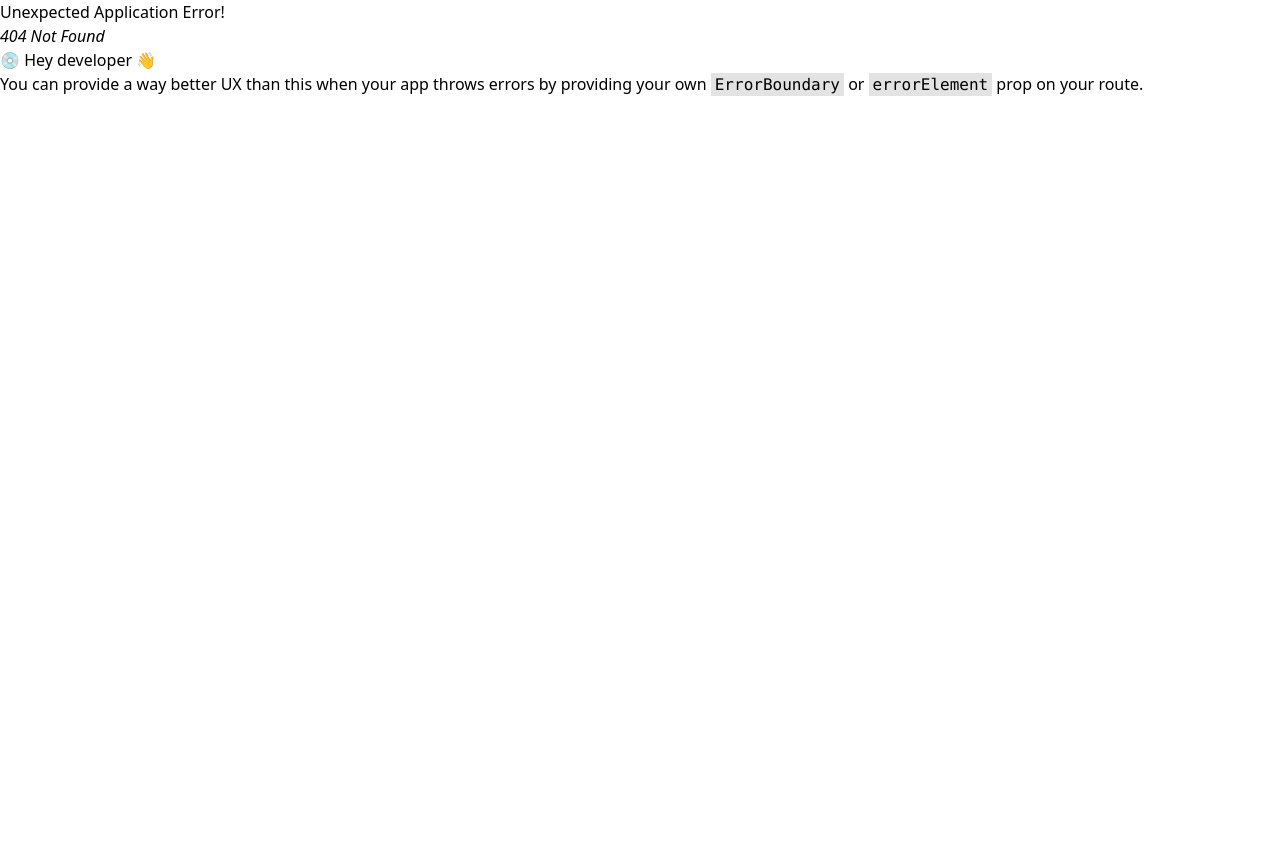
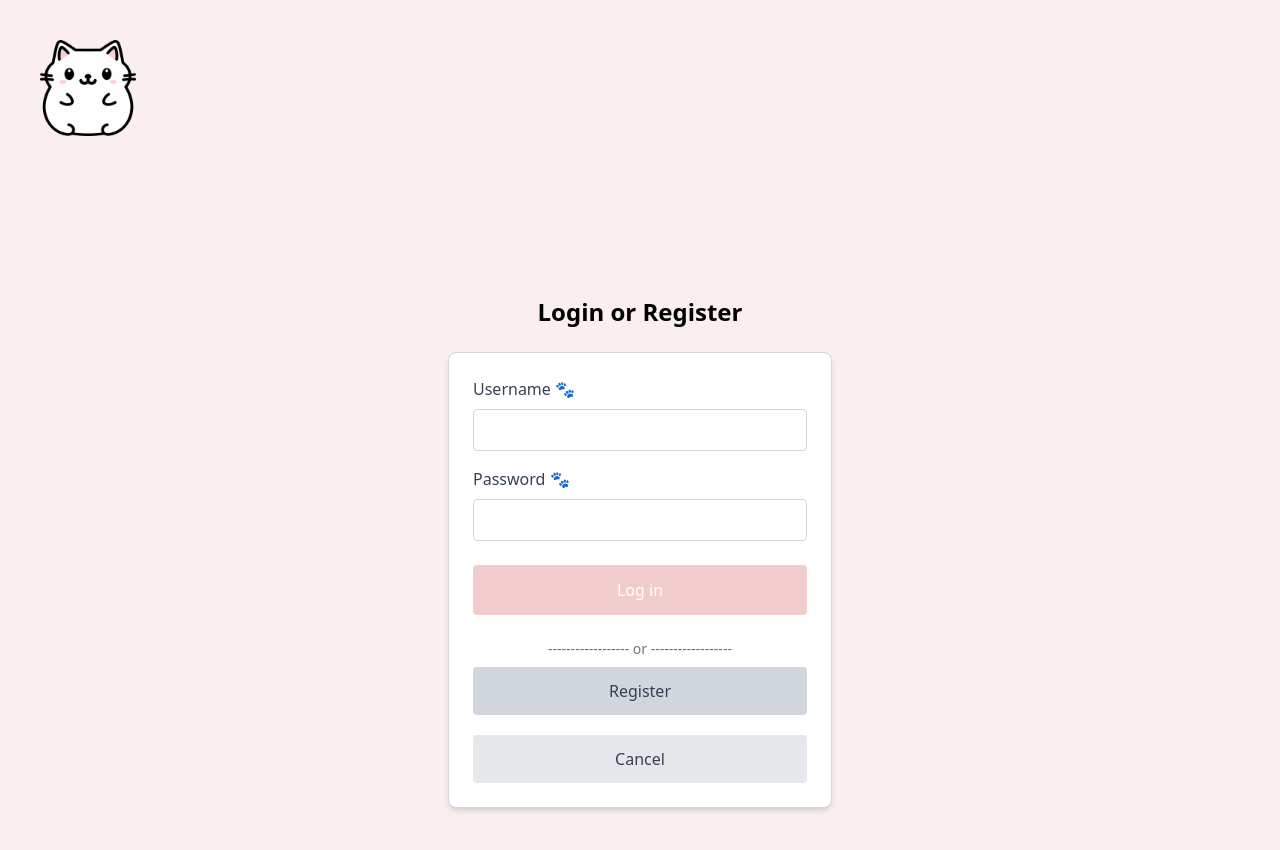
Before and after one commit to o-k-e/purrfect-memory-mern, a React (Vite) app in the folder client/: page /login in a window 1280 px wide. Before the commit this address had no page. Shown: the top 850 px of the page. Before the commit the page ends 800 px from the top, so only its background shows below. Built offline with nearby package versions, Linux system fonts and the light colour scheme.

Commit message:
fix: fix login logic

```diff
--- a/client/package.json
+++ b/client/package.json
@@ -11,6 +11,7 @@
   },
   "dependencies": {
     "@tailwindcss/vite": "^4.1.4",
+    "mongodb": "^6.16.0",
     "react": "^18.2.0",
     "react-dom": "^18.2.0",
     "react-router-dom": "^6.23.1",
--- a/client/src/components/common/Logo.jsx
+++ b/client/src/components/common/Logo.jsx
@@ -1,14 +1,28 @@
 import { Link } from 'react-router-dom';
+import { useEffect, useState } from 'react';
 import catlogo from '../../assets/images/cat-logo.png';
 
 function Logo() {
-	return (
-<div className="h-24 w-24 flex items-center justify-center ">
-      <Link to="/welcome">
+  const [isLoggedIn, setIsLoggedIn] = useState(false);
+
+  useEffect(() => {
+    const loggedInUser = localStorage.getItem('user');
+    if (loggedInUser) {
+      setIsLoggedIn(true);
+    }
+  }, []);
+
+  return (
+    <div className="h-24 w-24 flex items-center justify-center">
+      {isLoggedIn ? (
+        <Link to="/game">
+          <img src={catlogo} alt="cat logo" className="object-contain" />
+        </Link>
+      ) : (
         <img src={catlogo} alt="cat logo" className="object-contain" />
-      </Link>
+      )}
     </div>
-	);
+  );
 }
 
 export default Logo;
--- a/client/src/components/common/Navlinks.jsx
+++ b/client/src/components/common/Navlinks.jsx
@@ -1,5 +1,5 @@
 import { Link } from 'react-router-dom';
-
+import { useEffect, useState } from 'react';
 import meows from '../../assets/audio/audio';
 
 function playRandomMeow() {
@@ -9,6 +9,19 @@ function playRandomMeow() {
 }
 
 function Navlinks() {
+  const [isLoggedIn, setIsLoggedIn] = useState(false);
+
+  useEffect(() => {
+    const loggedInUser = localStorage.getItem('user');
+    if (loggedInUser) {
+      setIsLoggedIn(true);
+    }
+  }, []);
+
+  if (!isLoggedIn) {
+    return null;
+  }
+
   return (
     <div className="flex items-center gap-4">
       <button
--- a/client/src/pages/Login.jsx
+++ b/client/src/pages/Login.jsx
@@ -11,6 +11,11 @@ function Login() {
 	function handleSubmit(event) {
 		event.preventDefault();
 
+		if (!name.trim() || !password.trim()) {
+			alert('Please fill out both fields before logging in.');
+			return;
+		}
+
 		const data = { name, password };
 
 		const options = {
@@ -22,10 +27,11 @@ function Login() {
 		fetch('/api/user', options)
 			.then((response) => response.json())
 			.then((result) => {
+
 				if (result.success) {
 					console.log('Result on frontend: ', result.user);
 					localStorage.setItem('user', JSON.stringify(result.user));
-					navigate('/welcome');
+					navigate('/game');
 				} else {
 					console.log('Login failed:', result.message);
 					alert('Not a registered user. Please register.');
@@ -89,12 +95,21 @@ function Login() {
 							------------------ or ------------------
 						</p>
 
-						<Link to="/register" className="w-full">
+						<Link to="/register" className="w-full pb-5">
 							<button
 								type="button"
 								className="w-full p-3 bg-gray-300 text-gray-700 rounded hover:bg-gray-400 transition-colors"
 							>
 								Register
+							</button>
+						</Link>
+
+						<Link to="/" className="w-full">
+							<button
+								type="button"
+								className="w-full p-3 bg-gray-200 text-gray-700 rounded hover:bg-gray-400 transition-colors"
+							>
+								Cancel
 							</button>
 						</Link>
 					</div>
--- a/client/src/pages/Welcome.jsx
+++ b/client/src/pages/Welcome.jsx
@@ -1,6 +1,6 @@
 import { Link } from 'react-router-dom';
 import { useEffect, useState } from 'react';
-import Navbar from '../components/common/Navbar.jsx';
+import Logo from '../components/common/Logo.jsx';
 
 function Welcome() {
 	const paw = '🐾';
@@ -17,13 +17,16 @@ function Welcome() {
 
 	return (
 		<>
-			<Navbar />
+			<div className="bg-[#FAEEEE] p-10">
+				<Logo />
+			</div>
+
 			<div className="flex flex-col items-center min-h-screen pt-30">
 				<h1 className="pb-10">
 					{paw} {paw} {paw} {cat} {paw} {paw} {paw}
 				</h1>
 				<h2 className="text-2xl font-bold mb-6 text-center">
-					Welcome <span className="text-[#F0CDCC]" >{user.toUpperCase()}</span>{' '}
+					Welcome <span className="text-[#F0CDCC]">{user.toUpperCase()}</span>{' '}
 					to the Purrfectly Pawsome Memory Game! 🐾
 				</h2>
 
@@ -37,9 +40,23 @@ function Welcome() {
 				<p className="text-lg text-center max-w-2xl">
 					Good luck, and may the purrs be ever in your favor!
 				</p>
+
 				<h1 className="pt-10">
 					{paw} {paw} {paw} {cat} {paw} {paw} {paw}
 				</h1>
+				<div className="flex justify-center items-center gap-6 mt-8">
+					<Link to="/login" className="w-full max-w-xs">
+						<button className="w-full p-3 bg-[#F0CDCC] text-gray-700 rounded font-bold hover:bg-red-200 hover:text-gray-800 border border-transparent hover:border-gray-800 transition-colors">
+							Login
+						</button>
+					</Link>
+
+					<Link to="/register" className="w-full max-w-xs">
+						<button className="w-full p-3 bg-[#F0CDCC] text-gray-700 rounded font-bold hover:bg-gray-400 transition-colors">
+							Register
+						</button>
+					</Link>
+				</div>
 			</div>
 		</>
 	);
```
Also changed, not shown: client/src/main.jsx (+12 -11 lines), 1 other file (tests, documents, lock files or other folders). Lines whose indentation alone changed are shown as unchanged.
